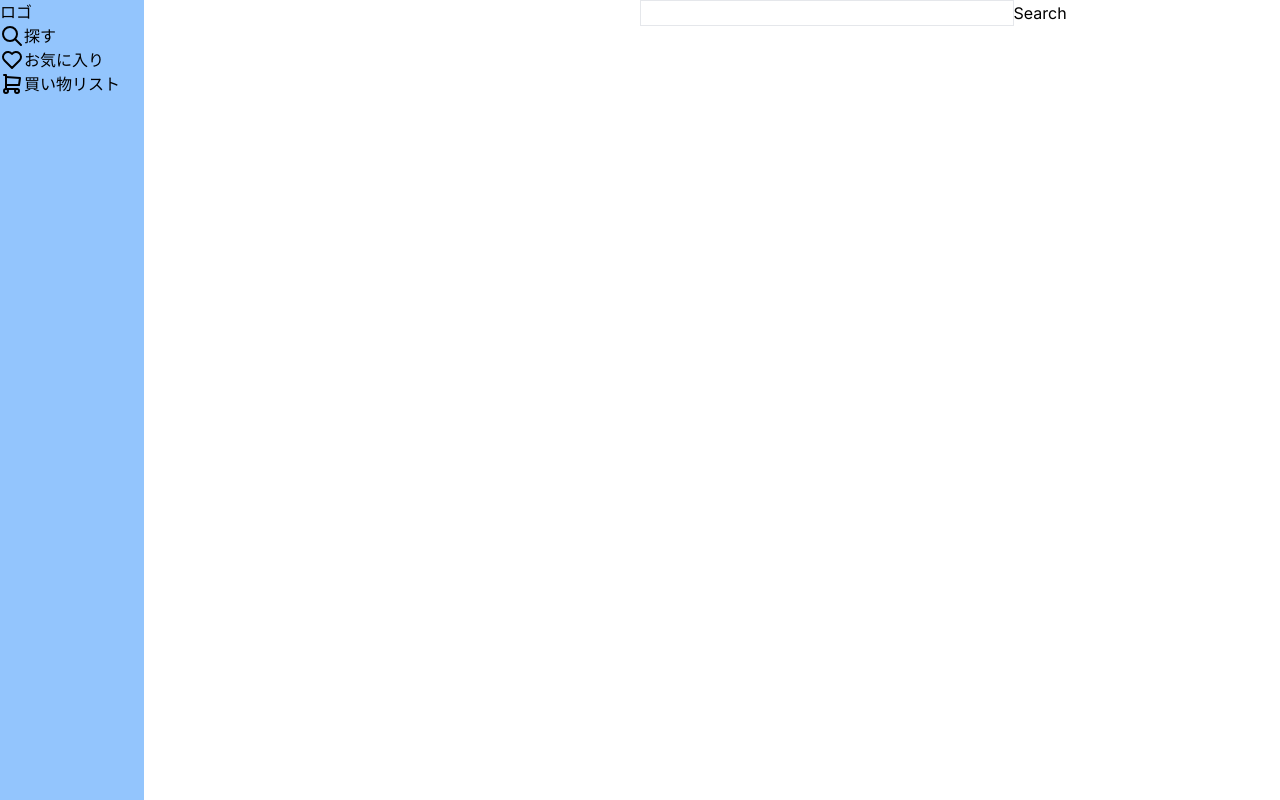
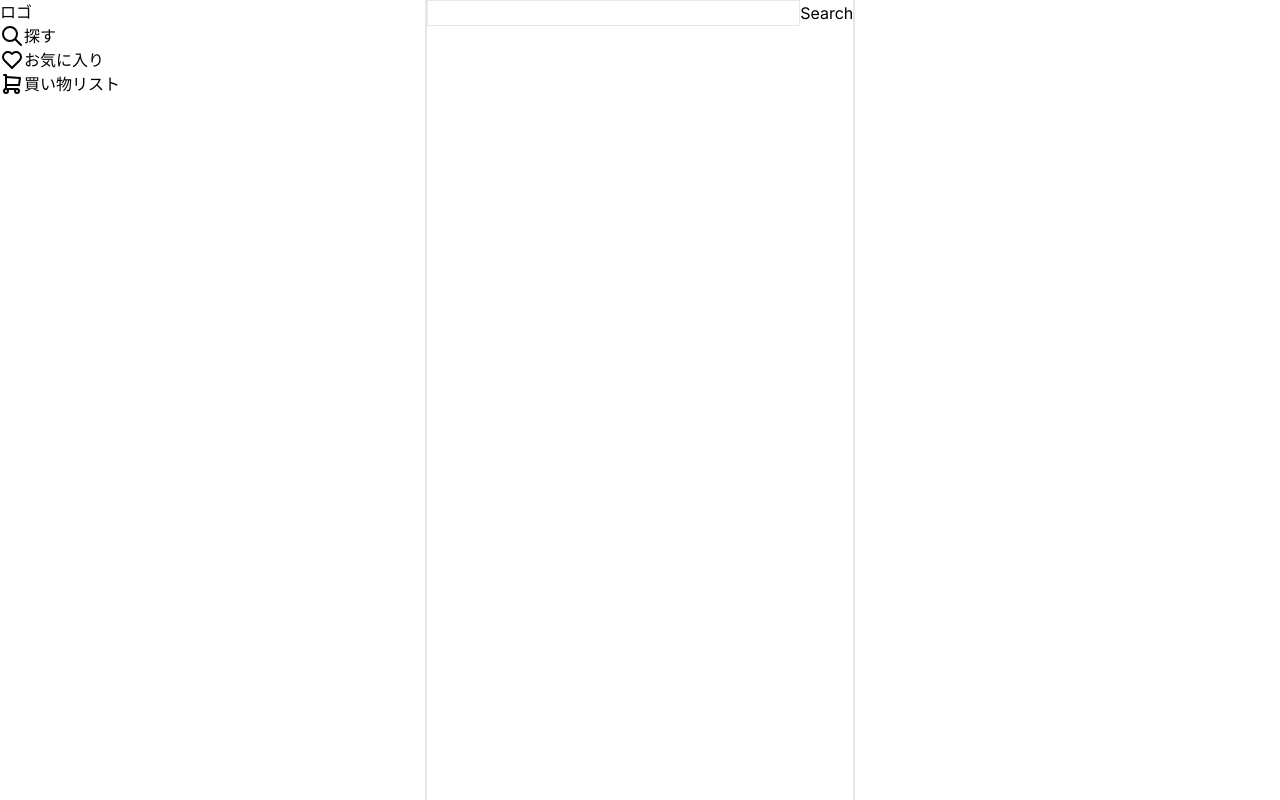
Before and after one commit to qin-team-recipe/14-frontend, a Next.js app: page / in a window 1280 px wide. Built offline with nearby package versions, Linux system fonts and the light colour scheme.

Commit message:
微修正

```diff
--- a/src/app/components/Sidebar.jsx
+++ b/src/app/components/Sidebar.jsx
@@ -9,7 +9,7 @@ import Link from "next/link";
 
 const Sidebar = () => {
   return (
-    <div className="z-15 fixed bottom-0 left-0 w-screen bg-blue-300 sm:left-0 sm:top-0 sm:mr-3 sm:w-36">
+    <div className="z-15 fixed bottom-0 left-0 w-screen bg-gray-50 sm:left-0 sm:top-0 sm:mr-3 sm:w-1/3 sm:border-r-2 sm:bg-white">
       <nav>
         <ul className="flex justify-around sm:flex-col">
           <li className="hidden sm:block">ロゴ</li>
--- a/src/app/layout.jsx
+++ b/src/app/layout.jsx
@@ -2,7 +2,7 @@ import "../app/globals.css";
 import { Inter } from "next/font/google";
 
 const inter = Inter({ subsets: ["latin"] });
-import Sidebar from "../app/components/Sidebar";
+import Sidebar from "./components/Sidebar";
 
 export const metadata = {
   title: "Create Next App",
@@ -13,14 +13,12 @@ export default function RootLayout({ children }) {
   return (
     <html lang="ja">
       <body className={inter.className}>
-        <div className="flex-ro flex justify-center">
-          <div className="w-1/3 sm:">
+        <div className="flex flex-row justify-center ">
+          <div className="w-screen sm:w-1/3 sm:border-r-2">
             <Sidebar />
           </div>
           <div className="w-1/3">{children}</div>
-          <div className="w-1/3 sm:hidden">
-            <h1>Hello world</h1>
-          </div>
+          <div className="w-1/3 sm:border-l-2 sm:h-screen"></div>
         </div>
       </body>
     </html>
```
